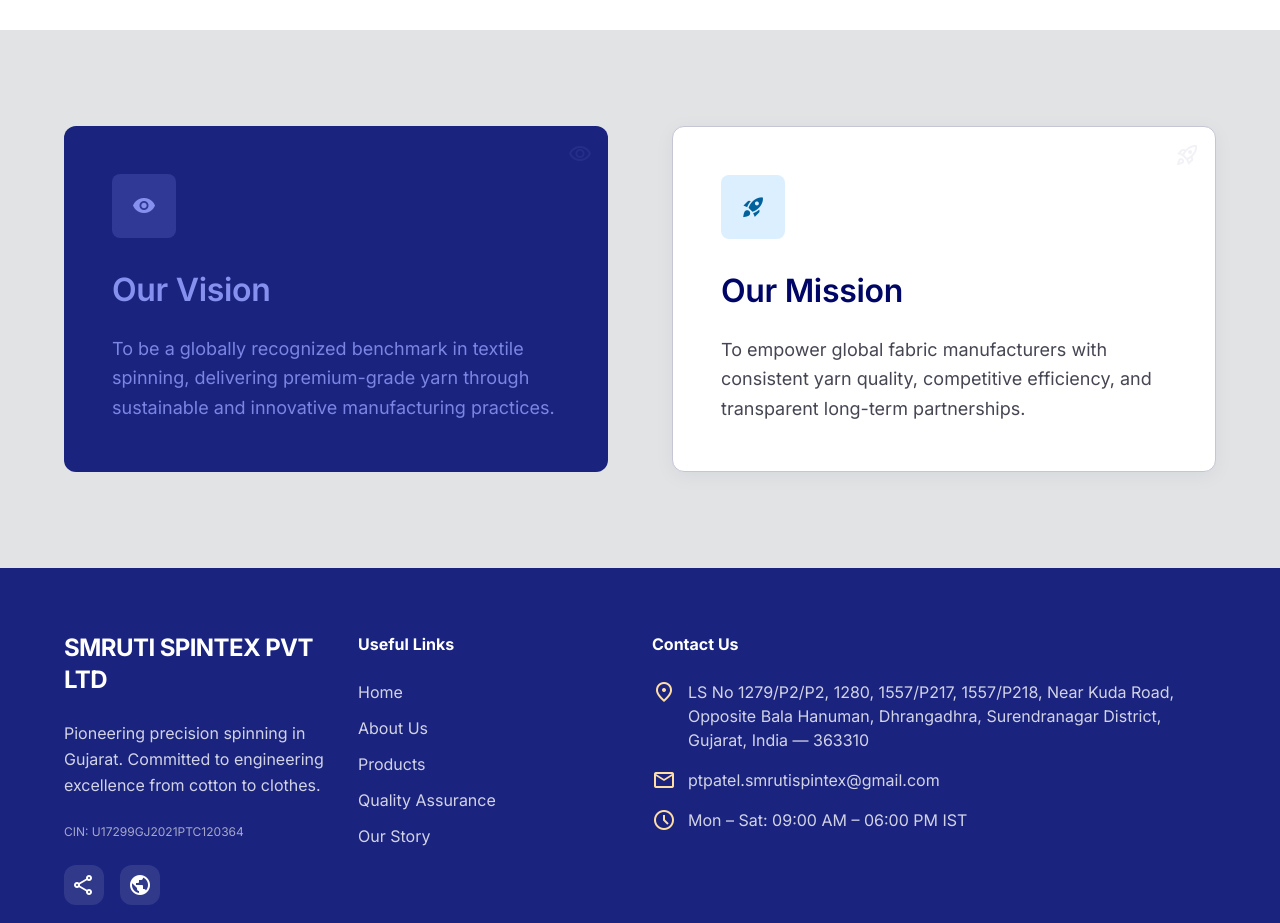
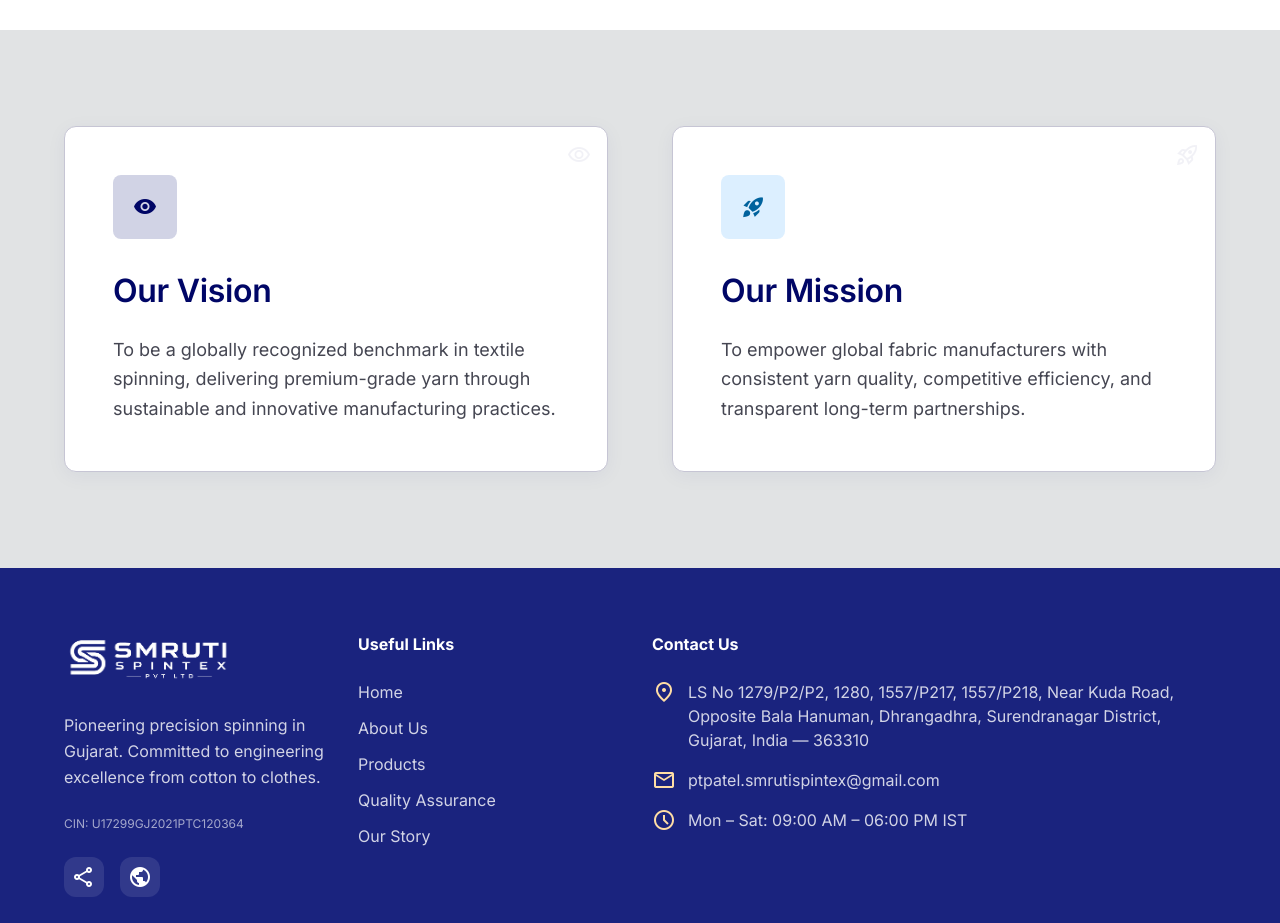
Before and after one commit to LumosLogic-Dhruv/Smruti_Spintex-, a React (Vite) app: page /about in a window 1280 px wide. Shown: the part 1760-2683 px from the top of the page. Built offline with nearby package versions, Linux system fonts and the light colour scheme.

Commit message:
refactor: Update styles and structure for improved UI consistency across pages

```diff
--- a/src/components/Footer.jsx
+++ b/src/components/Footer.jsx
@@ -7,8 +7,13 @@
       <div className="grid grid-cols-1 md:grid-cols-4 gap-gutter px-4 md:px-margin-desktop py-16 max-w-container-max mx-auto">
         {/* Brand */}
         <div className="space-y-6">
-          <div className="font-headline-md text-headline-md font-bold text-white uppercase tracking-tight">
-            Smruti Spintex Pvt Ltd
+          <div>
+            <img
+              src="/Horizontal%20Logo.svg"
+              alt="Smruti Spintex Pvt Ltd"
+              className="h-14 w-auto"
+              style={{ filter: 'brightness(0) invert(1)' }}
+            />
           </div>
           <p className="font-body-md text-body-md opacity-80 max-w-xs leading-relaxed">
             Pioneering precision spinning in Gujarat. Committed to engineering excellence from cotton to clothes.
--- a/src/pages/AboutPage.jsx
+++ b/src/pages/AboutPage.jsx
@@ -121,16 +121,16 @@
       {/* Vision & Mission */}
       <section className="py-24 px-4 md:px-margin-desktop bg-surface-container-highest">
         <div className="max-w-container-max mx-auto grid grid-cols-1 lg:grid-cols-2 gap-16">
-          <div className="bg-primary-container p-8 md:p-12 rounded-2xl text-on-primary-container relative overflow-hidden group" ref={reveal}>
-            <div className="absolute top-0 right-0 p-4 opacity-10 group-hover:opacity-20 transition-opacity">
-              <span className="material-symbols-outlined text-[120px]">visibility</span>
+          <div className="bg-white p-8 md:p-12 rounded-2xl border border-outline-variant card-ambient-shadow relative overflow-hidden group" ref={reveal}>
+            <div className="absolute top-0 right-0 p-4 opacity-5 group-hover:opacity-10 transition-opacity">
+              <span className="material-symbols-outlined text-[120px] text-primary">visibility</span>
             </div>
             <div className="relative z-10">
-              <div className="w-16 h-16 bg-on-primary-container/20 rounded-xl flex items-center justify-center mb-8">
-                <span className="material-symbols-outlined text-on-primary-container text-4xl" style={{ fontVariationSettings: "'FILL' 1" }}>visibility</span>
+              <div className="w-16 h-16 bg-primary-container/20 rounded-xl flex items-center justify-center mb-8">
+                <span className="material-symbols-outlined text-primary text-4xl" style={{ fontVariationSettings: "'FILL' 1" }}>visibility</span>
               </div>
-              <h2 className="font-headline-lg text-headline-lg mb-6">Our Vision</h2>
-              <p className="font-body-lg text-body-lg opacity-90 leading-relaxed">
+              <h2 className="font-headline-lg text-headline-lg text-primary mb-6">Our Vision</h2>
+              <p className="font-body-lg text-body-lg text-on-surface-variant leading-relaxed">
                 To be a globally recognized benchmark in textile spinning, delivering premium-grade yarn through sustainable and innovative manufacturing practices.
               </p>
             </div>
--- a/src/pages/ContactPage.jsx
+++ b/src/pages/ContactPage.jsx
@@ -116,10 +116,10 @@
 
         {/* Info Cards */}
         <div className="lg:col-span-5 space-y-gutter">
-          <div ref={reveal} className="bg-primary-container text-on-primary-container p-8 border border-outline-variant rounded-xl card-ambient-shadow opacity-0 translate-y-8 duration-700">
+          <div ref={reveal} className="bg-primary-container text-white p-8 border border-outline-variant rounded-xl card-ambient-shadow opacity-0 translate-y-8 duration-700">
             <div className="flex items-start space-x-4">
-              <div className="bg-on-primary-container/10 p-3 rounded-lg">
-                <span className="material-symbols-outlined text-on-primary-container">factory</span>
+              <div className="bg-white/10 p-3 rounded-lg">
+                <span className="material-symbols-outlined text-white">factory</span>
               </div>
               <div>
                 <h3 className="font-headline-md text-headline-md mb-2">Registered Plant</h3>
@@ -179,26 +179,17 @@
 
       {/* Map */}
       <section className="mt-gutter mb-16">
-        <div className="relative w-full h-[450px] bg-surface-container rounded-xl overflow-hidden border border-outline-variant card-ambient-shadow">
-          <div className="absolute inset-0 flex items-center justify-center">
-            <div className="text-center z-10 px-6">
-              <span className="material-symbols-outlined text-primary text-[48px] mb-4 block">location_on</span>
-              <h4 className="font-headline-md text-headline-md text-primary mb-2">Find Us in Dhrangadhra, Gujarat</h4>
-              <p className="font-body-md text-on-surface-variant mb-6">Our state-of-the-art spinning facility in Gujarat's premium cotton belt.</p>
-              <a
-                href="https://maps.google.com/?q=Dhrangadhra,+Surendranagar,+Gujarat,+India"
-                target="_blank"
-                rel="noopener noreferrer"
-                className="bg-primary text-on-primary px-8 py-3 rounded-lg font-label-sm text-label-sm hover:bg-secondary transition-colors inline-block"
-              >
-                OPEN IN GOOGLE MAPS
-              </a>
-            </div>
-            <div
-              className="absolute inset-0 opacity-40 bg-cover bg-center grayscale contrast-125"
-              style={{ backgroundImage: "url('https://lh3.googleusercontent.com/aida-public/AB6AXuBDjmwTKvfhpn_LGn-N9RTql37FCZYKPyF4wtjizzNVEz3IZd7v5k7hfPI1sOOdQBIJVzOZOGTNlWhJL8NtvYmzdC0fWRB0eyjR8ZbonWBSl9TtjYveKw1fI62r2wuIyz25r-x4ZMZxwF0FdfE1wE2qoYEVstqMxPu__TBO6OgOWwATZe3YSic8Xf_UCtCWUQ8prESzJwIlgvoO0bPscjws9VneUbR_9fsLL6INqvLdhu2UmDcg')" }}
-            />
-          </div>
+        <div className="w-full rounded-xl overflow-hidden border border-outline-variant card-ambient-shadow">
+          <iframe
+            src="https://www.google.com/maps/embed?pb=!1m18!1m12!1m3!1d3672.0151318021626!2d71.45088311100231!3d23.023216616217088!2m3!1f0!2f0!3f0!3m2!1i1024!2i768!4f13.1!3m3!1m2!1s0x395963c049b26905%3A0x1e71283d56169f49!2sSMRUTI%20SPINTEX.%20PVT.LTD.!5e0!3m2!1sen!2sin!4v1784107466385!5m2!1sen!2sin"
+            width="100%"
+            height="450"
+            style={{ border: 0 }}
+            allowFullScreen
+            loading="lazy"
+            referrerPolicy="strict-origin-when-cross-origin"
+            title="Smruti Spintex Location"
+          />
         </div>
       </section>
     </main>
--- a/src/pages/OurStoryPage.jsx
+++ b/src/pages/OurStoryPage.jsx
@@ -153,8 +153,8 @@
               <h2 className="font-display-lg text-headline-lg-mobile md:text-display-lg">Ready to weave growth stories together?</h2>
               <p className="font-body-lg text-body-lg opacity-80 max-w-2xl mx-auto">Join the ranks of global brands who trust Smruti Spintex for their premium yarn requirements.</p>
               <div className="flex flex-wrap justify-center gap-4">
-                <button onClick={() => navigate('/contact')} className="bg-tertiary-fixed text-on-tertiary-fixed px-8 py-4 rounded font-bold hover:scale-105 transition-transform">Get a Technical Quote</button>
-                <button onClick={() => navigate('/about')} className="border-2 border-on-primary text-on-primary px-8 py-4 rounded font-bold hover:bg-white/10 transition-colors">Learn About Us</button>
+                <button onClick={() => navigate('/contact')} className="bg-white text-primary px-8 py-4 rounded font-bold hover:bg-surface-container transition-colors">Get a Technical Quote</button>
+                <button onClick={() => navigate('/about')} className="border-2 border-white text-white px-8 py-4 rounded font-bold hover:bg-white/10 transition-colors">Learn About Us</button>
               </div>
             </div>
           </div>
```
